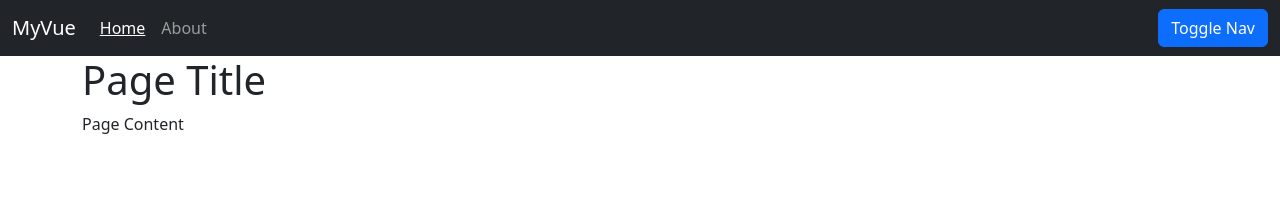
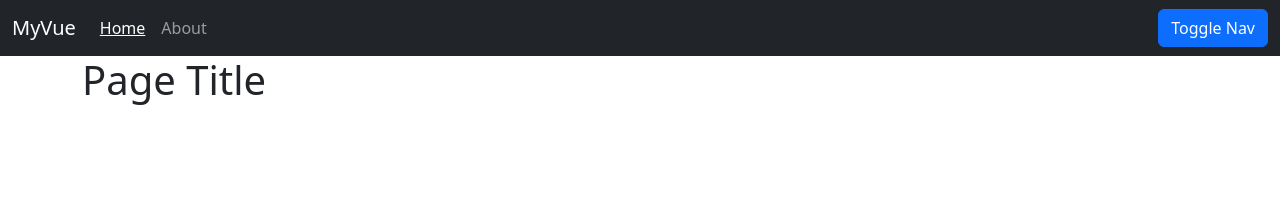
Before and after one commit to CesarOchoaNavarro/Vue-Learning, a Vue app: page /#/ in a window 1280 px wide. Shown: the top 202 px of the page. Built offline with nearby package versions, Linux system fonts and the light colour scheme.

Commit message:
Using route Params

```diff
--- a/src/components/PageViewer.vue
+++ b/src/components/PageViewer.vue
@@ -1,23 +1,15 @@
 <template>
   <div class="container">
     <h1>Page Title</h1>
-    <p>Page Content</p>
+    <p>{{$route.params.index}}</p>
   </div>
 </template>
 
 <script>
 export default {
   // Arguments of component
-  props: {
-    page : {
-      type: Object,
-      default(rawProps) {
-        return {
-          pageTitle: '',
-          content: ''
-        };
-      }
-    }
-  },
+  created() {
+    // console.log(this.$route.params)
+  }
 }
 </script>
--- a/src/routes.js
+++ b/src/routes.js
@@ -6,7 +6,7 @@
   history: createWebHashHistory(),
   routes: [
     {
-      path: '/', component: PageViewer
+      path: '/:index?', component: PageViewer
     },
     {
       path: '/create', component: CreatePage
```
